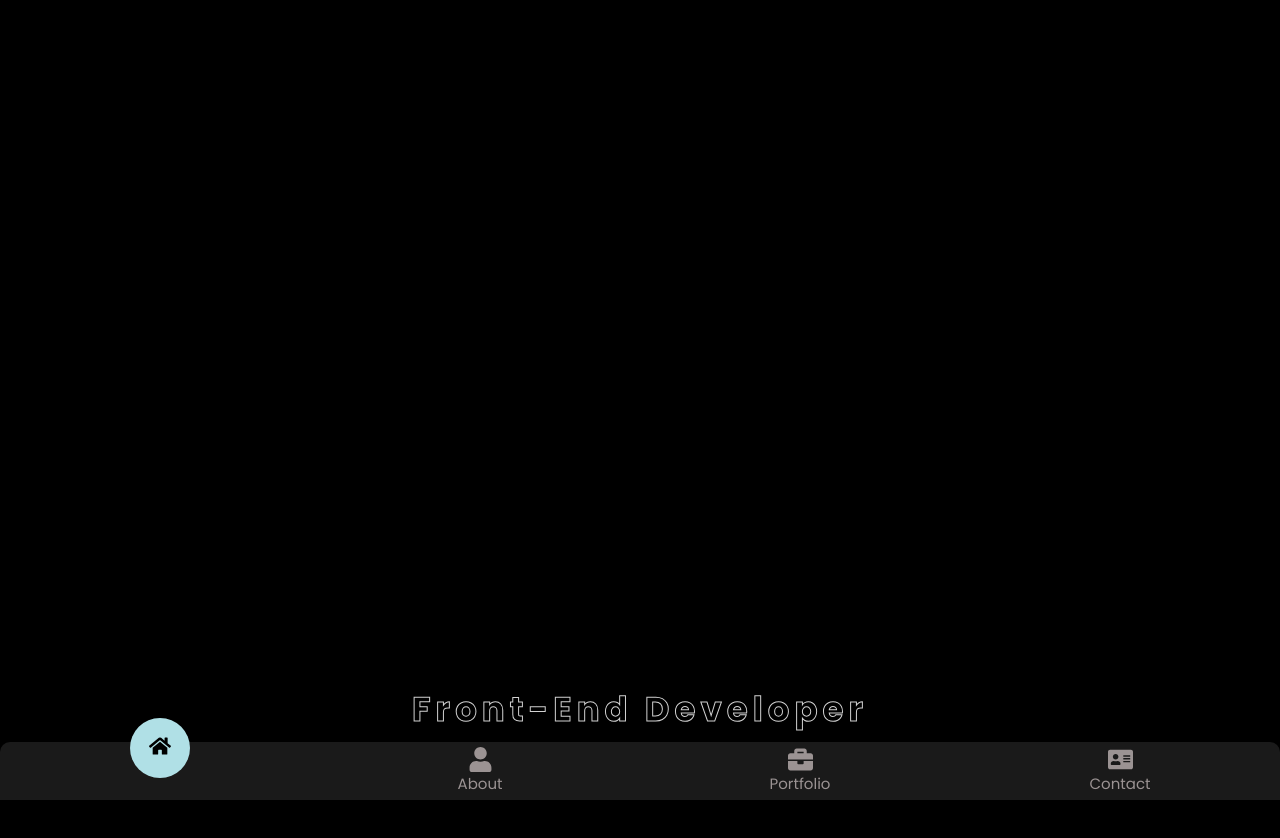
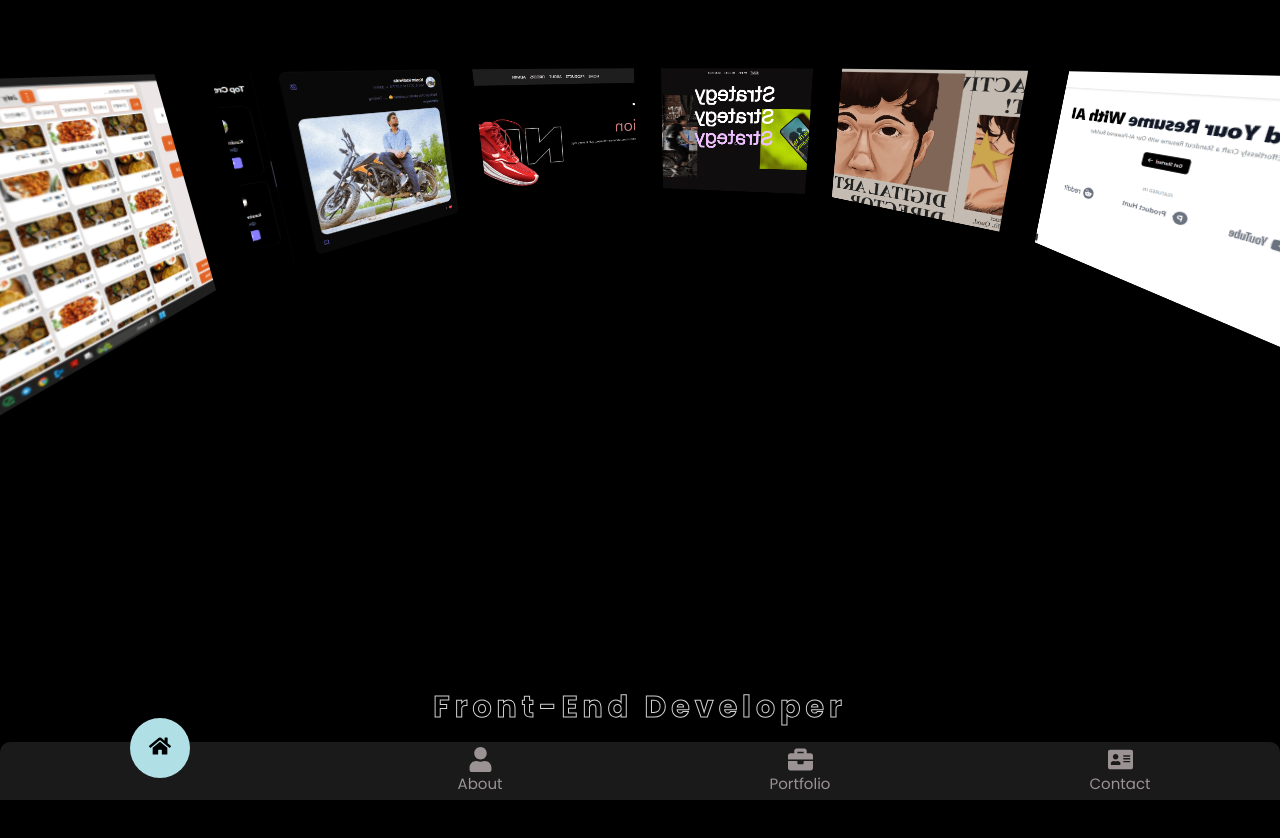
Before and after one commit to Kasimkkn/myportfolio, a React (Vite) app: page / in a window 1280 px wide. Shown: the top 838 px of the page. After the commit the page ends 800 px from the top, so only its background shows below. Built offline with nearby package versions, Linux system fonts and the light colour scheme; the HTML template or start-up script is replaced by a standard one.

Commit message:
superd work

```diff
--- a/src/App.css
+++ b/src/App.css
@@ -33,7 +33,7 @@ html::-webkit-scrollbar-thumb {
 body {
   user-select: none;
   background: black;
-  padding-bottom: 6.5rem;
+  /* padding-bottom: 6.5rem; */
 }
 
 section {
--- a/src/components/SkillSection.jsx
+++ b/src/components/SkillSection.jsx
@@ -16,7 +16,7 @@ import './skillsection.css'
 
 const SkillSection = () => {
   return (
-    <div className="slider" reverse="true" style={{
+    <div className="skillSlider" reverse="true" style={{
             '--width': '120px',
             '--height': '120px',
             '--quantity': '13'
--- a/src/components/skillsection.css
+++ b/src/components/skillsection.css
@@ -1,4 +1,4 @@
-.slider{
+.skillSlider{
     width: 100%;
     height: var(--height);
     overflow: hidden;
@@ -9,39 +9,39 @@
         transparent
     );
 }
-.slider .list{
+.skillSlider .list{
     display: flex;
     width: 100%;
     min-width: calc(var(--width) * var(--quantity));
     position: relative;
 }
-.slider .list .item{
+.skillSlider .list .item{
     width: var(--width);
     height: var(--height);
     position: absolute;
     left: 100%;
-    animation: autoRun 10s linear infinite;
+    animation: sliderautoRun 10s linear infinite;
     transition: filter 0.5s;
     animation-delay: calc( (10s / var(--quantity)) * (var(--position) - 1) )!important;
 }
-.slider .list .item img{
+.skillSlider .list .item img{
     width: 100px;
 }
-@keyframes autoRun{
+@keyframes sliderautoRun{
     from{
         left: 100%;
     }to{
         left: calc(var(--width) * -1);
     }
 }
-.slider:hover .item{
+.skillSlider:hover .item{
     animation-play-state: paused!important;
     filter: grayscale(1);
 }
-.slider .item:hover{
+.skillSlider .item:hover{
     filter: grayscale(0);
 }
-.slider[reverse="true"] .item{
+.skillSlider[reverse="true"] .item{
     animation: reversePlay 10s linear infinite;
 }
 @keyframes reversePlay{
--- a/src/components/slider/Slider.jsx
+++ b/src/components/slider/Slider.jsx
@@ -47,18 +47,18 @@ const Slider = () => {
     return (
         <div className="banner">
             <div className="slider" style={{
-                '--quantity': 10,
+                '--quantity': '10',
             }}>
-                <div className="item" style={{ '--position': 1 }}><img src={work1} alt="work 1" /></div>
-                <div className="item" style={{ '--position': 2 }}><img src={work2} alt="work 2" /></div>
-                <div className="item" style={{ '--position': 3 }}><img src={work3} alt="work 3" /></div>
-                <div className="item" style={{ '--position': 4 }}><img src={work4} alt="work 4" /></div>
-                <div className="item" style={{ '--position': 5 }}><img src={work5} alt="work 5" /></div>
-                <div className="item" style={{ '--position': 6 }}><img src={work6} alt="work 6" /></div>
-                <div className="item" style={{ '--position': 7 }}><img src={work7} alt="work 7" /></div>
-                <div className="item" style={{ '--position': 8 }}><img src={work8} alt="work 8" /></div>
-                <div className="item" style={{ '--position': 9 }}><img src={work5} alt="work 9" /></div>
-                <div className="item" style={{ '--position': 10 }}><img src={work3} alt="work 10" /></div>
+                <div className="item" style={{ '--position': '1' }}><img src={work1} alt="work 1" /></div>
+                <div className="item" style={{ '--position': '2' }}><img src={work2} alt="work 2" /></div>
+                <div className="item" style={{ '--position': '3' }}><img src={work3} alt="work 3" /></div>
+                <div className="item" style={{ '--position': '4' }}><img src={work4} alt="work 4" /></div>
+                <div className="item" style={{ '--position': '5' }}><img src={work5} alt="work 5" /></div>
+                <div className="item" style={{ '--position': '6' }}><img src={work6} alt="work 6" /></div>
+                <div className="item" style={{ '--position': '7' }}><img src={work7} alt="work 7" /></div>
+                <div className="item" style={{ '--position': '8' }}><img src={work8} alt="work 8" /></div>
+                <div className="item" style={{ '--position': '9' }}><img src={work5} alt="work 9" /></div>
+                <div className="item" style={{ '--position': '10' }}><img src={work3} alt="work 10" /></div>
             </div>
             <div className="content">
                 <div className="author">
--- a/src/components/slider/slider.css
+++ b/src/components/slider/slider.css
@@ -1,6 +1,3 @@
-:root{
-    --quantity: 10;
-}
 .banner{
     width: 100%;
     height: 100vh;
@@ -10,27 +7,29 @@
 }
 .banner .slider{
     position: absolute;
-    width: 200px;
+    width: 300px;
     height: 250px;
     top: 10%;
     left: calc(50% - 100px);
     transform-style: preserve-3d;
-    transform: perspective(1000px);
-    animation: autoRun 1s linear infinite;
-    z-index: 2;
+    transform: perspective(500px);
+    animation: autoRun 20s linear infinite;
+    z-index: -1;
 }
 @keyframes autoRun{
     from{
-        transform: perspective(1000px) rotateX(-16deg) rotateY(0deg);
+        transform: perspective(500px) rotateX(-16deg) rotateY(0deg);
     }to{
-        transform: perspective(1000px) rotateX(-16deg) rotateY(360deg);
+        transform: perspective(500px) rotateX(-16deg) rotateY(360deg);
     }
 }
 
 .banner .slider .item{
     position: absolute;
     inset: 0 0 0 0;
-    transform: rotateY(calc( (var(--position) - 1) * (360 / var(--quantity)) * 1deg)) translateZ(550px);
+    transform:
+        rotateY(calc( (var(--position) - 1) * (360 / var(--quantity)) * 1deg))
+        translateZ(550px);
 }
 .banner .slider .item img{
     width: 100%;
@@ -42,20 +41,24 @@
     bottom: 0;
     left: 50%;
     transform: translateX(-50%);
-    width: min(1400px, 100vw);
+    width: 100%;
     height: max-content;
-    padding-bottom: 65px;
+    padding-bottom: 70px;
     display: flex;
     flex-wrap: wrap;
     justify-content: center;
     align-items: center;
     z-index: 1;
 }
+.banner .content .author{
+    text-align: center;
+    max-width: 100%;
+}
 .banner .content .author p{
-    font-size: 3.4em;
+    font-size: 3em;
     z-index: 2;
+    -webkit-text-stroke: 1px #d2d2d2;
     letter-spacing: 5px;
-    -webkit-text-stroke: 1px #d2d2d2;
     color: transparent;
 }
 .banner .content .model{
@@ -64,7 +67,7 @@
     position: absolute;
     bottom: 100px;
     left: 0;
-    z-index: 1;
+    z-index: 3;
 }
 @media screen and (max-width: 1023px) {
     .banner .slider{
@@ -77,17 +80,7 @@
             rotateY(calc( (var(--position) - 1) * (360 / var(--quantity)) * 1deg))
             translateZ(300px);
     }
-    .banner .content h1{
-        text-align: center;
-        width: 100%;
-        text-shadow: 0 10px 20px #000;
-        font-size: 7em;
-    }
     .banner .content .author{
-        color: #fff;
-        padding: 20px;
-        text-shadow: 0 10px 20px #000;
-        z-index: 2;
         max-width: unset;
         width: 100%;
         text-align: center;
@@ -99,13 +92,15 @@
         width: 100px;
         height: 150px;
         left: calc(50% - 50px);
+        top: 5%;
+        z-index: 10;
     }
     .banner .slider .item{
         transform:
             rotateY(calc( (var(--position) - 1) * (360 / var(--quantity)) * 1deg))
             translateZ(180px);
     }
-    .banner .content h1{
-        font-size: 5em;
+    .banner .content .model{
+        height: 70vh;
     }
 }
```
